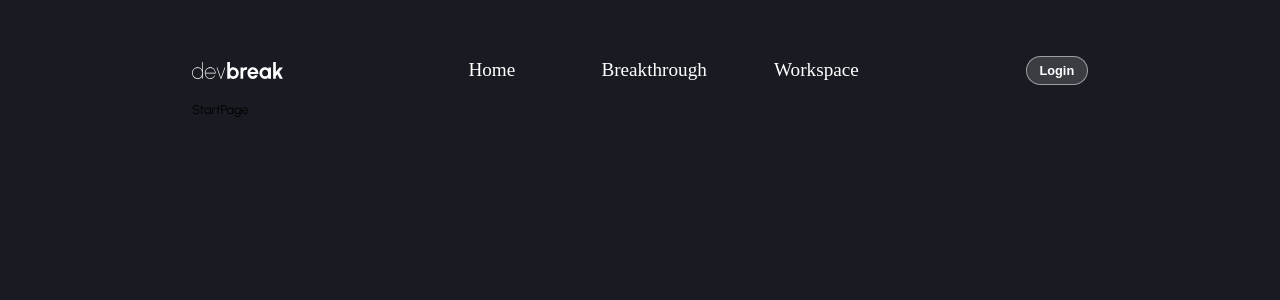
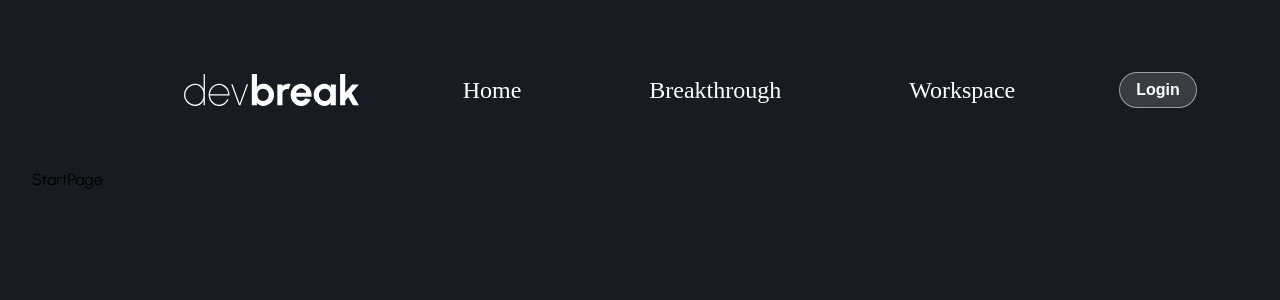
Before and after one commit to choigyulee/devbreak_FE, a React (Vite) app in the folder devbreak/: page /start in a window 1280 px wide. Shown: the top 300 px of the page. Built offline with nearby package versions, Linux system fonts and the light colour scheme; a web font is replaced by a local one.

Commit message:
Revert "fix<NavBar,globalstyles> UI 깨짐 해결"

```diff
--- a/devbreak/src/components/NavBar.jsx
+++ b/devbreak/src/components/NavBar.jsx
@@ -9,7 +9,7 @@ const NavBar = () => {
       <Logo src="/image/logo.svg" alt="logo" />
       <NavItems>
         <NavItem active={location.pathname.startsWith("/home")}>
-          <Link to="/home">Home</Link>
+          <Link to="/">Home</Link>
         </NavItem>
         <NavItem active={location.pathname.startsWith("/breakthrough")}>
           <Link to="/breakthrough">Breakthrough</Link>
@@ -29,39 +29,32 @@ const NavContainer = styled.nav`
   display: flex;
   align-items: center;
   flex-direction: row;
-  gap: 10vw;
   justify-content: space-between;
-  width: 100%;
 `;
 
 const Logo = styled.img`
-  height: 1.3vw; // 로고 높이
+  height: 2rem; // 로고 높이
 `;
 
 const NavItems = styled.ul`
-  display: flex; // Flexbox 사용
-  align-items: center; // 수직 중앙 정렬
-  height: 5vw; // 고정 높이 설정
-  padding: 0 2vw; // 좌우 패딩 추가
+  display: flex;
   list-style: none;
+  gap: 5rem;
   justify-content: space-between;
   margin: 0;
   padding: 0;
-  flex: 1; // NavItems가 가능한 공간을 차지하도록 설정
 `;
 
 const NavItem = styled.li`
-  flex: 1; // 각 NavItem이 동일한 너비를 가지도록 설정
-  margin: 1vw;
+  margin: 1rem;
   font-weight: ${(props) => (props.active ? 700 : 300)}; // active prop에 따라 font-weight 설정
   color: white; // 텍스트 색상
   font-family: "Pretendard";
   cursor: pointer;
-  text-align: center; // 텍스트 중앙 정렬
 
   a {
     text-decoration: none; // 링크의 기본 밑줄 제거
-    font-size: 1.5vw;
+    font-size: 1.5rem;
     color: inherit; // 부모 요소의 색상 상속
   }
 
@@ -72,10 +65,10 @@ const NavItem = styled.li`
 
 const LoginButton = styled.button`
   font-weight: 700;
-  padding: 0.5vw 1vw;
+  padding: 0.5rem 1rem;
   color: white;
-  font-size: 1vw;
-  border-radius: 10vw;
+  font-size: 1rem;
+  border-radius: 30rem;
   background-color: rgba(255, 255, 255, 0.15);
   border: 1px solid rgba(255, 255, 255, 0.5);
   backdrop-filter: blur(40px);
--- a/devbreak/src/styles/globalstyles.jsx
+++ b/devbreak/src/styles/globalstyles.jsx
@@ -2,14 +2,12 @@ import { css } from "@emotion/react";
 
 const globalStyles = css`
   * {
-    margin: 0;
+    margin: 2rem 5rem; /* '4srem'에서 '4rem'으로 수정 */
     padding: 0;
-    box-sizing: border-box; /* 박스 모델 설정 */
+    box-sizing: border-box;
   }
 
   a {
-    margin: 0;
-    padding: 0;
     text-decoration: none;
     color: inherit;
   }
@@ -35,18 +33,20 @@ const globalStyles = css`
   form,
   label,
   table {
-    margin: 0;
+    margin: 0.5rem; /* 5vh를 rem으로 변환 (예시) */
     padding: 0;
-    font-size: 1vw;
+    border: 0;
+    font-size: 1rem; /* 10px를 rem으로 변환 */
+    vertical-align: baseline;
   }
 
   body {
-    margin: 0;
-    padding: 3vw 15vw;
+    line-height: 1;
     font-family: "Pretendard", "Urbanist", sans-serif; /* 기본 폰트 설정 */
     background-color: #181c22;
-    overflow-y: auto;
-    overflow-x: auto;
+    margin-bottom: 10rem; /* 100px를 rem으로 변환 (예시) */
+    overflow-y: auto; /* 수직 스크롤 가능 */
+    overflow-x: hidden; /* 수평 스크롤은 숨김 */
   }
 
   ol,
```
